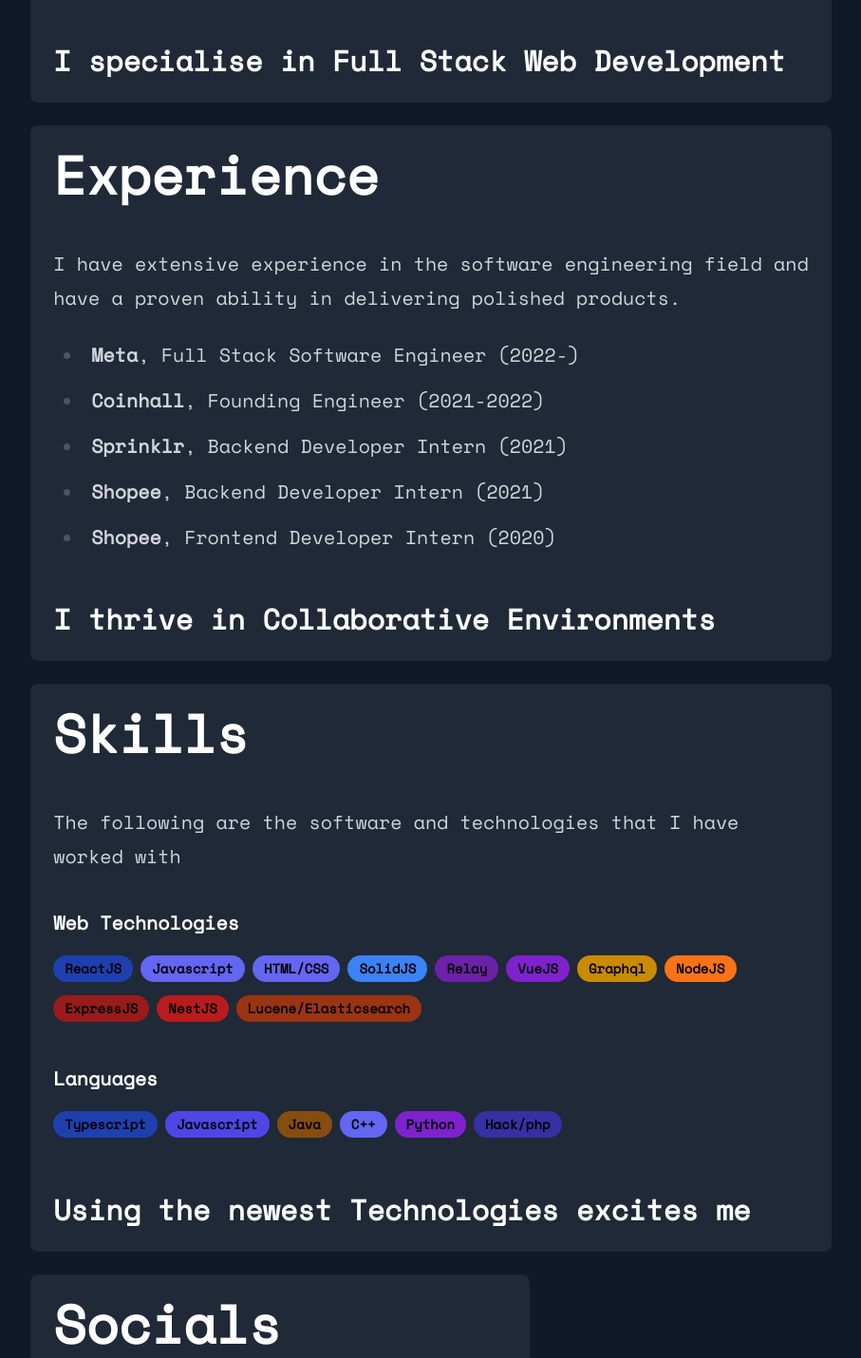
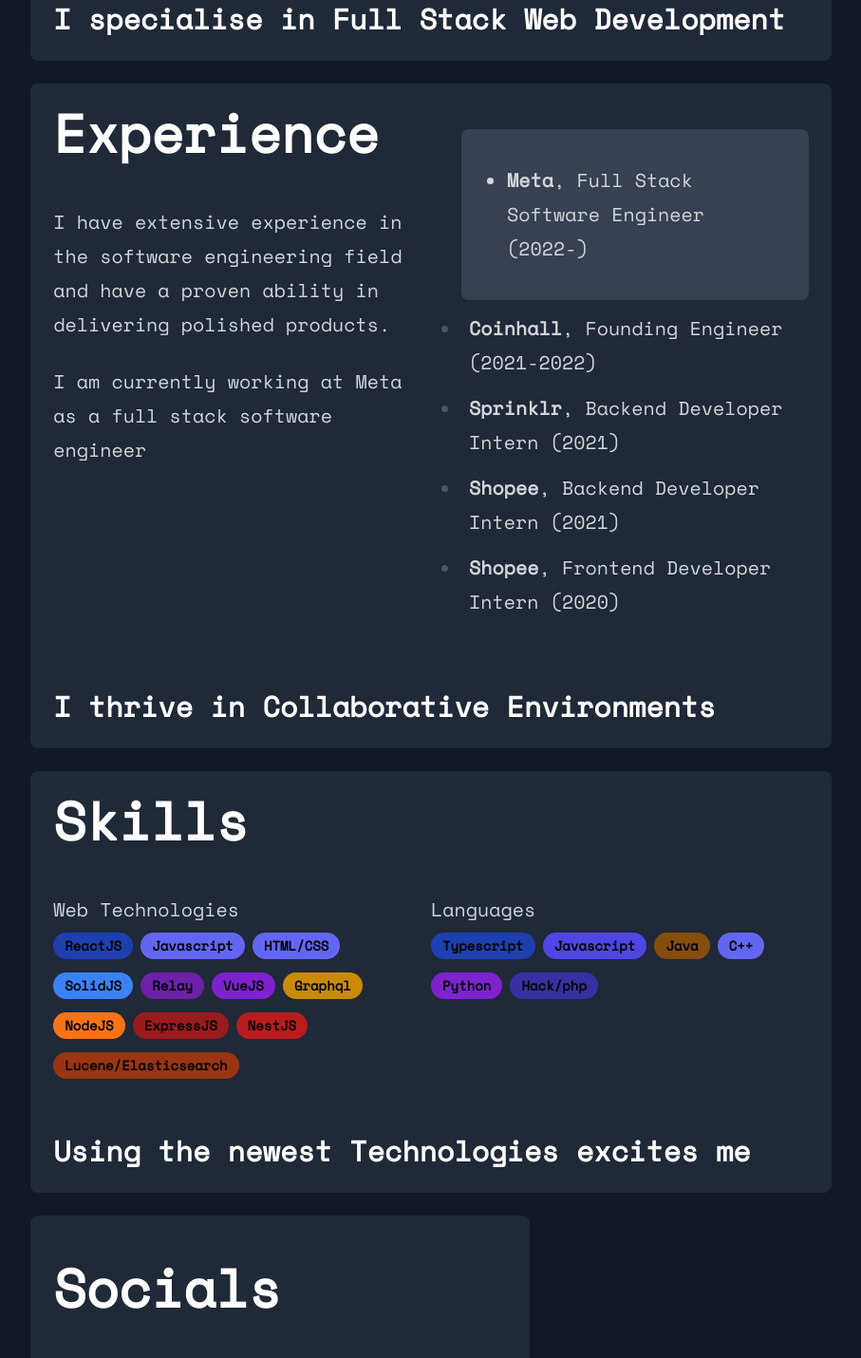
Before and after one commit to EugeneTeu/eugeneteu.github.io, a Next.js app: page / in a window 1280 px wide. Shown: the part 680-2110 px from the top of the page at 95% size, without its empty margins (186-1093 px from the left). Built offline with nearby package versions, Linux system fonts and the light colour scheme.

Commit message:
fix experience section

```diff
--- a/src/components/BentoBox/BentoBox.react.tsx
+++ b/src/components/BentoBox/BentoBox.react.tsx
@@ -2,11 +2,25 @@
 
 type ContainerProps = {
   children: react.ReactElement;
+  backgroundDark?: string;
+  backgroundLight?: string;
 };
 
-const BentoBox = ({ children }: ContainerProps) => {
+const defaultLight = "bg-gray-200";
+const defaultDark = "dark:bg-gray-800";
+
+const BentoBox = ({
+  children,
+  backgroundDark,
+  backgroundLight,
+}: ContainerProps) => {
+  const bgLight = backgroundLight ?? defaultLight;
+  const bgDark = backgroundDark ?? defaultDark;
+
   return (
-    <div className="rounded-lg bg-white dark:bg-gray-800 border-solid px-6 py-6 w-fit h-fit">
+    <div
+      className={`rounded-lg border-solid px-6 py-6 w-fit h-fit ${bgLight} ${bgDark} `}
+    >
       {children}
     </div>
   );
--- a/src/components/content/HomePage.react.tsx
+++ b/src/components/content/HomePage.react.tsx
@@ -2,17 +2,19 @@
 import FadeInWrapper from "../FadeInWrapper.react";
 import Tag from "../Tag.react";
 import BentoBox from "../BentoBox/BentoBox.react";
+import Link from "next/link";
 
 export default function HomePage() {
   const [clicked, setClicked] = useState<boolean>(false);
   return (
     <>
+      {RoundedAvatar()}
       <FadeInWrapper>
         <Hero />
       </FadeInWrapper>
-      {RoundedAvatar()}
+      {/* {RoundedAvatar()} */}
       <div className={`max-w-5xl mx-5 sm:mx-10 md:mx-auto lg:mx-auto mt-6`}>
-        <div className="lg:mx-auto lg:w-fit">
+        <div className="md:mx-auto md:w-fit">
           <BentoBox>
             <FadeInWrapper>{Intro()}</FadeInWrapper>
           </BentoBox>
@@ -46,14 +48,9 @@
         <article className="mx-auto prose prose-md prose-normal dark:prose-invert">
           <div className="text-center">
             <h1 className="mb-1">Eugene Teu</h1>
-            <h3 className="mt-2">Software Engineer</h3>
-            <h3 className="mt-1">Web Developer</h3>
+            <h2 className="mt-2">Software Engineer</h2>
           </div>
         </article>
-      </div>
-
-      <div className={`max-w-5xl mx-5 sm:mx-10 md:mx-auto mt-6`}>
-        <Divider />
       </div>
     </>
   );
@@ -61,18 +58,24 @@
 
 function Socials() {
   return (
+    <div className={`max-w-5xl mx-5 sm:mx-10 md:mx-auto mt-6`}>
       <article className="prose prose-md lg:prose-xl prose-normal dark:prose-invert">
         <h1>Socials</h1>
         <div className="not-prose flex justify-center">
-        <a href="https://www.linkedin.com/in/eugeneteu">
-          <img alt="linkedin" className="w-16 h-16 mx-2" src="/linkedin.svg" />
-        </a>
+          <Link href="https://www.linkedin.com/in/eugeneteu">
+            <img
+              alt="linkedin"
+              className="w-16 h-16 mx-2"
+              src="/linkedin.svg"
+            />
+          </Link>
           <a href="https://github.com/EugeneTeu">
             <img alt="github" className="w-16 h-16 mx-2" src="/github.svg" />
           </a>
         </div>
         <h4>© 2022 Eugene Teu. All rights reserved.</h4>
       </article>
+    </div>
   );
 }
 
@@ -80,11 +83,9 @@
   return (
     <article className="prose prose-md lg:prose-xl prose-normal dark:prose-invert">
       <h1>Skills</h1>
-      <p>
-        The following are the software and technologies that I have worked with
-      </p>
+      <div className="not-prose flex w-100">
+        <div className="basis-1/2">
           <h4>Web Technologies</h4>
-      <div className="not-prose">
           <Tag label="ReactJS" custom="bg-blue-800" />
           <Tag label="Javascript" custom="bg-indigo-500" />
           <Tag label="HTML/CSS" custom="bg-indigo-500" />
@@ -97,14 +98,15 @@
           <Tag label="NestJS" custom="bg-red-700" />
           <Tag label="Lucene/Elasticsearch" custom="bg-orange-800" />
         </div>
+        <div className="basis-1/2">
           <h4>Languages</h4>
-      <div className="not-prose">
           <Tag label="Typescript" custom="bg-blue-800" />
           <Tag label="Javascript" custom="bg-indigo-600" />
           <Tag label="Java" custom="bg-yellow-800" />
           <Tag label="C++" custom="bg-indigo-500" />
           <Tag label="Python" custom="bg-purple-700" />
           <Tag label="Hack/php" custom="bg-indigo-800" />
+        </div>
       </div>
       <h3>Using the newest Technologies excites me</h3>
     </article>
@@ -114,15 +116,29 @@
 function Experience() {
   return (
     <article className="prose prose-md lg:prose-xl prose-normal dark:prose-invert">
+      <div className="flex flex-col md:flex-row">
+        <div className="basis-full md:basis-1/2">
           <h1>Experience</h1>
           <p>
-        I have extensive experience in the software engineering field and have a
-        proven ability in delivering polished products.
+            I have extensive experience in the software engineering field and
+            have a proven ability in delivering polished products.
           </p>
+          <p>
+            I am currently working at Meta as a full stack software engineer
+          </p>
+        </div>
+        <div className="basis-full md:basis-1/2">
           <ul>
+            <BentoBox
+              backgroundDark="dark:bg-gray-700"
+              backgroundLight="bg-gray-100"
+            >
+              <div className="px-6">
                 <li>
                   <b>Meta</b>, Full Stack Software Engineer (2022-)
                 </li>
+              </div>
+            </BentoBox>
             <li>
               <b>Coinhall</b>, Founding Engineer (2021-2022)
             </li>
@@ -136,6 +152,8 @@
               <b>Shopee</b>, Frontend Developer Intern (2020)
             </li>
           </ul>
+        </div>
+      </div>
       <h3>I thrive in Collaborative Environments</h3>
     </article>
   );
```
Lines whose indentation alone changed are shown as unchanged.
